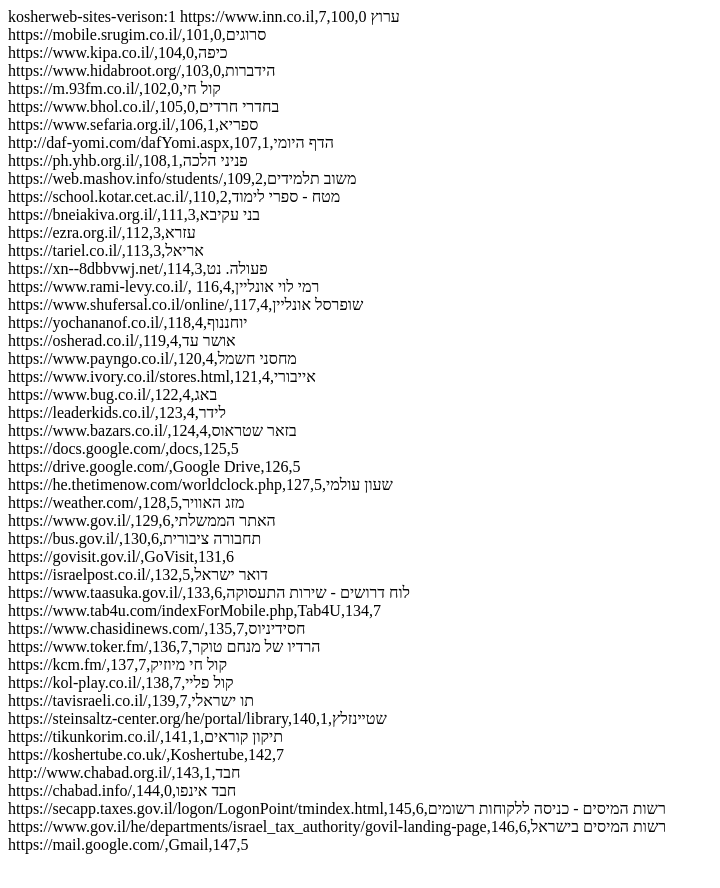
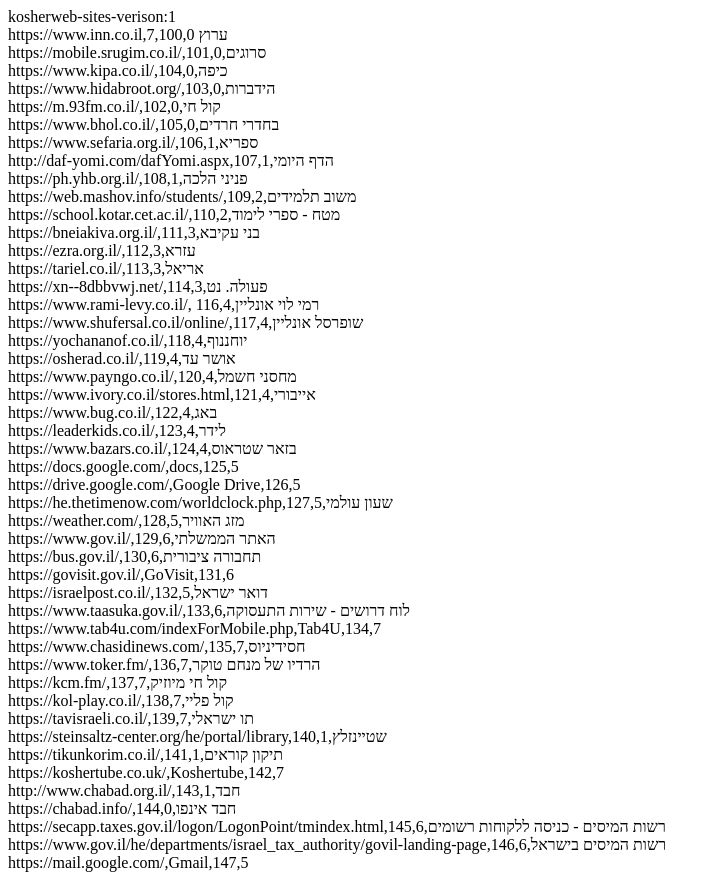
Before and after one commit to Zusman123/KosherWeb-sites, a plain HTML site: page index.html in a window 1280 px wide. Shown: the whole page, without its empty margins (0-720 px from the left). Drawn offline with Linux system fonts and the light colour scheme.

Commit message:
Update index.html

```diff
--- a/index.html
+++ b/index.html
@@ -4,7 +4,7 @@
   </head>
   <body>
     <p>
-kosherweb-sites-verison:1
+kosherweb-sites-verison:1<br>
 https://www.inn.co.il,ערוץ 7,100,0<br>
 https://mobile.srugim.co.il/,סרוגים,101,0<br>
 https://www.kipa.co.il/,כיפה,104,0<br>
```
